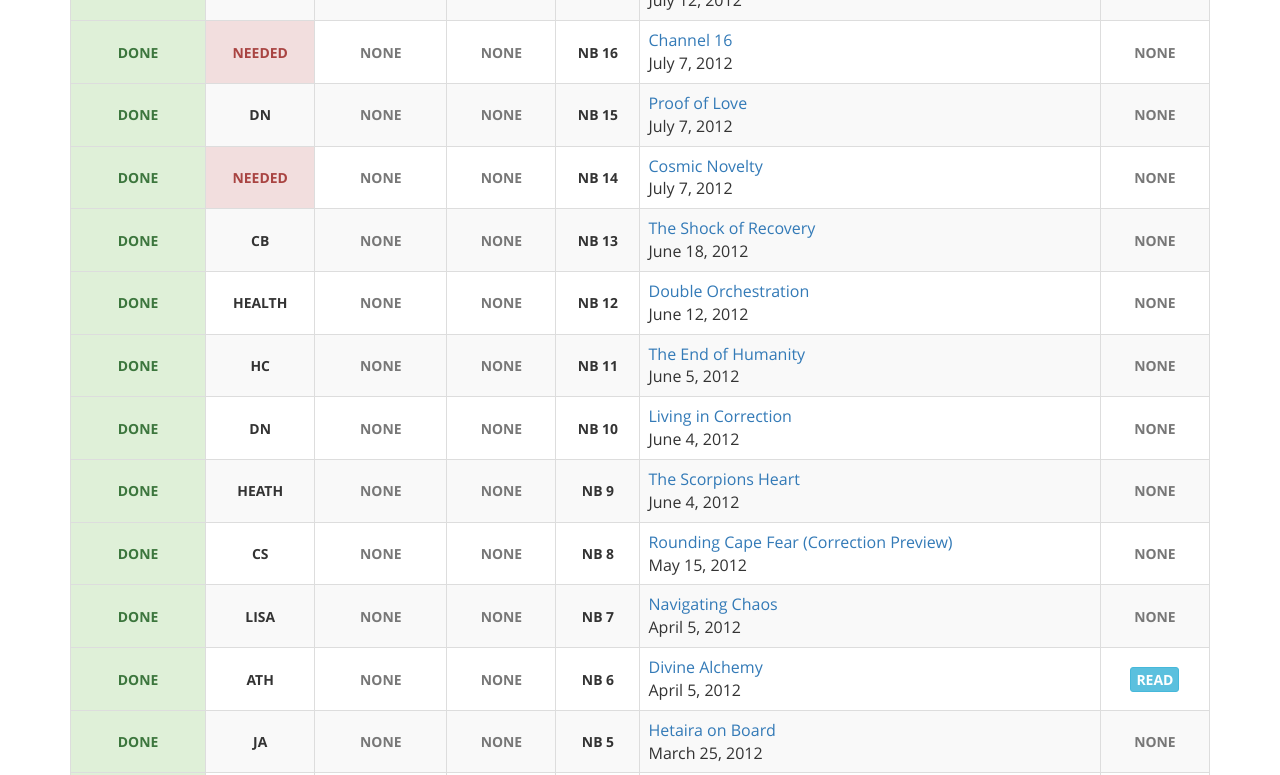
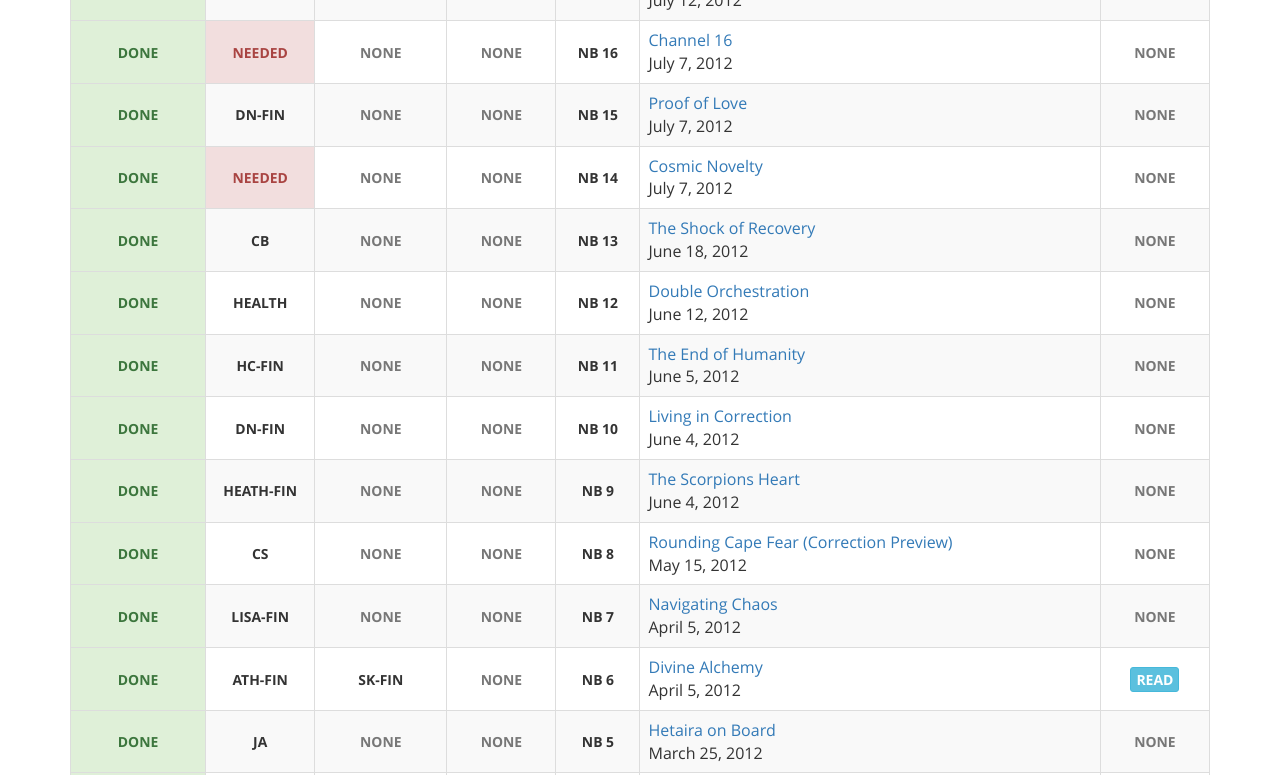
Before and after one commit to gaiaspora/gaiaspora.github.io, a Jekyll site: the page built from content/navigator-briefings.markdown, in a window 1280 px wide and 1400 px high, scrolled down 7657 px. Shown: the part 155-930 px from the top of the window. Built offline with Jekyll 4.4.1, drawn with Linux system fonts in a browser that asks for light colours.

Commit message:
Update nb.yaml

```diff
--- a/_data/nb.yaml
+++ b/_data/nb.yaml
@@ -900,7 +900,7 @@
 
 - NB: "33"
   Transcription: "done"
-  Review: "JYL"
+  Review: "JYL-FIN"
   Proofreading: "none"
   Index: "none"
   Title: "Focussing the GNE"
@@ -1062,7 +1062,7 @@
 
 - NB: "15"
   Transcription: "done"
-  Review: "DN"
+  Review: "DN-FIN"
   Proofreading: "none"
   Index: "none"
   Title: "Proof of Love"
@@ -1098,7 +1098,7 @@
 
 - NB: "11"
   Transcription: "done"
-  Review: "HC"
+  Review: "HC-FIN"
   Proofreading: "none"
   Index: "none"
   Title: "The End of Humanity"
@@ -1107,7 +1107,7 @@
 
 - NB: "10"
   Transcription: "done"
-  Review: "DN"
+  Review: "DN-FIN"
   Proofreading: "none"
   Index: "none"
   Title: "Living in Correction"
@@ -1116,7 +1116,7 @@
 
 - NB: "9"
   Transcription: "done"
-  Review: "Heath"
+  Review: "Heath-FIN"
   Proofreading: "none"
   Index: "none"
   Title: "The Scorpions Heart"
@@ -1134,7 +1134,7 @@
 
 - NB: "7"
   Transcription: "done"
-  Review: "Lisa"
+  Review: "Lisa-FIN"
   Proofreading: "none"
   Index: "none"
   Title: "Navigating Chaos"
@@ -1143,8 +1143,8 @@
 
 - NB: "6"
   Transcription: "done"
-  Review: "ATH"
-  Proofreading: "none"
+  Review: "ATH-FIN"
+  Proofreading: "SK-FIN"
   Index: "none"
   Title: "Divine Alchemy"
   Date: "April 5, 2012"
```
